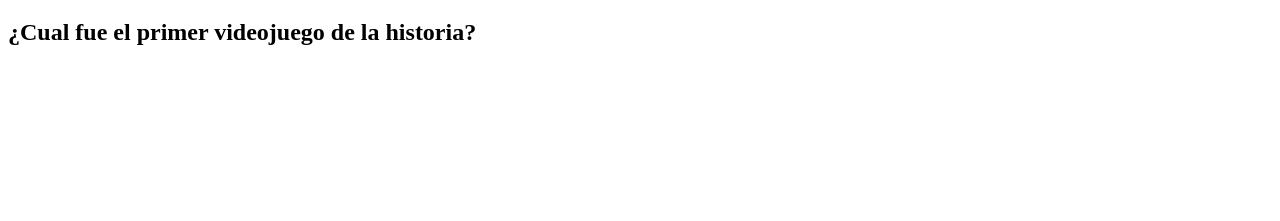
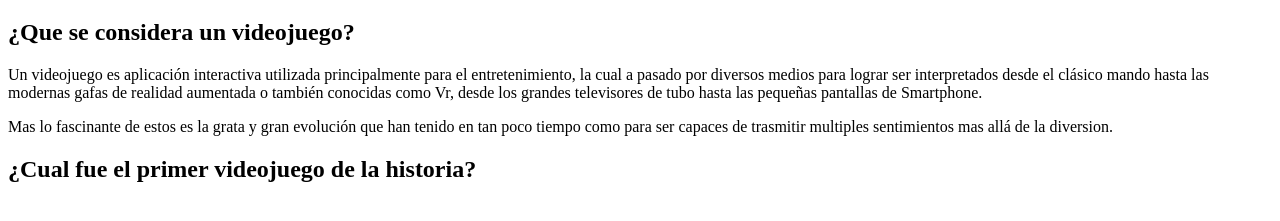
Before and after one commit to Hellhound09/EjercicioBootcamp_1, a plain HTML site: page index.html in a window 1280 px wide. Shown: the part 131-352 px from the top of the page. Drawn offline with Linux system fonts and the light colour scheme.

Commit message:
Pruebo en insertar secciones y parrafos

```diff
--- a/index.html
+++ b/index.html
@@ -17,6 +17,21 @@
       </nav>
     </header>
     <h1>Historia de los videojuegos</h1>
+    <h2>¿Que se considera un videojuego?</h2>
+    <section>
+      <p>
+        Un videojuego es aplicación interactiva utilizada principalmente para el
+        entretenimiento, la cual a pasado por diversos medios para lograr ser
+        interpretados desde el clásico mando hasta las modernas gafas de
+        realidad aumentada o también conocidas como Vr, desde los grandes
+        televisores de tubo hasta las pequeñas pantallas de Smartphone.
+      </p>
+      <p>
+        Mas lo fascinante de estos es la grata y gran evolución que han tenido
+        en tan poco tiempo como para ser capaces de trasmitir multiples
+        sentimientos mas allá de la diversion.
+      </p>
+    </section>
     <h2>¿Cual fue el primer videojuego de la historia?</h2>
   </body>
 </html>
```
